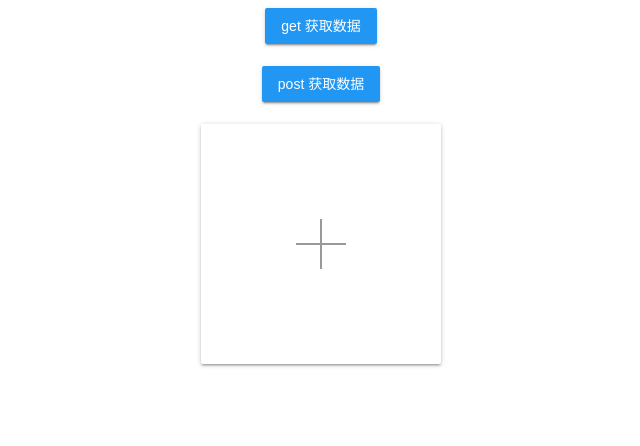
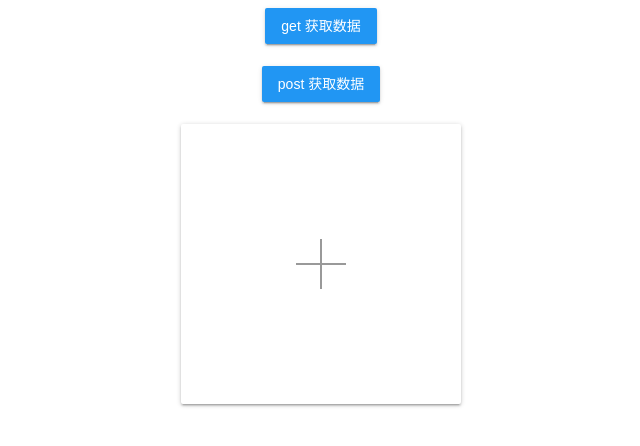
Before and after one commit to Travis-hjs/node-koa, a website: page pages/index.html in a window 1280 px wide. Shown: the whole page, without its empty margins (319-959 px from the left). Drawn offline with Linux system fonts and the light colour scheme.

```diff
--- a/pages/index.html
+++ b/pages/index.html
@@ -8,11 +8,11 @@
     <link rel="stylesheet" href="./css/base.css">
     <style>
         .item{ margin: 0 auto 22px; text-align: center; }
-        .upload-img{ width: 240px; min-height: 240px; margin: 0 auto 20px; }
+        .upload-img{ width: 280px; min-height: 280px; margin: 0 auto 20px; }
         .upload-img .img-box{ position: relative; width: 100%; height: 100%; overflow: hidden; }
         .upload-img .img-box .image{ display: block; width: 100%; }
-        .upload-img .img-box .remove{ position: absolute; top: 0; right: 0; border-radius: 100%; cursor: pointer; width: 30px; height: 30px; line-height: 28px; text-align: center; background-color: rgba(0,0,0,0.5); font-size: 28px; color: #fff; }
-        .upload-img .upload{ width: 100%; min-height: 240px; position: relative; }
+        .upload-img .img-box .remove{ position: absolute; top: 2px; right: 2px; border-radius: 100%; cursor: pointer; width: 30px; height: 30px; background-color: rgba(0,0,0,0.5); text-align: center; line-height: 1; font-size: 28px; color: #fff; }
+        .upload-img .upload{ width: 100%; min-height: 280px; position: relative; }
         .upload-img .upload .add-icon{ position: relative; width: 50px; height: 50px; }
         .upload-img .upload .add-icon::after{ content: ""; position: absolute; top: 0; left: 50%; width: 2px; height: 100%; background-color: #999; transform: translateX(-50%); }
         .upload-img .upload .add-icon::before{ content: ""; position: absolute; top: 50%; left: 0; width: 100%; height: 2px; background-color: #999; transform: translateY(-50%); }
--- a/pages/js/index.js
+++ b/pages/js/index.js
@@ -28,7 +28,7 @@
 }
 
 /**
- * 上传文件
+ * 上传图片
  * @param {FormData} formdata
  * @param {Function} success
  * @param {Function} fail
@@ -68,7 +68,7 @@
     const types = ['image/jpg', 'image/png', 'image/jpeg', 'image/gif'];
     // 判断文件类型
     if (types.indexOf(file.type) < 0) return alert('文件格式只支持：jpg 和 png');
-    /** 判断大小 */
+    // 判断大小
     if (file.size > 2 * 1024 * 1024) return alert('上传的文件不能大于2M');
 
     const formData = new FormData();
```
